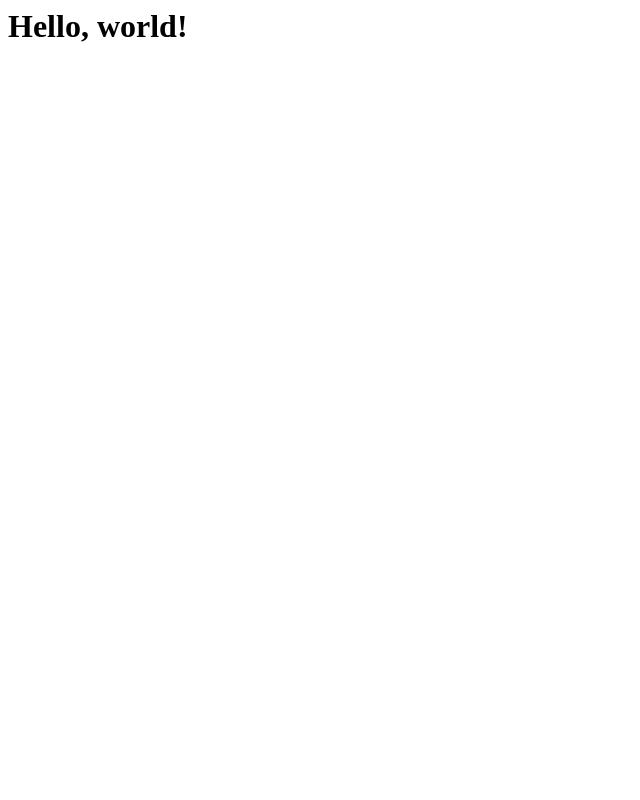
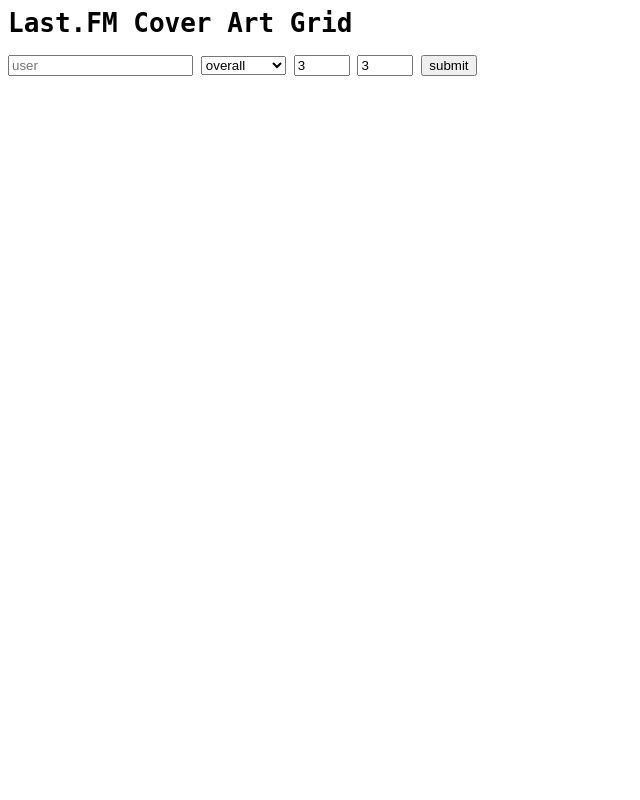
Before and after one commit to drproteus/lastfm-grid, a Flask app: page / in a window 1280 px wide. Before the commit the part shown is almost empty. Shown: the whole page, without its empty margins (0-640 px from the left). Run offline with Flask 3, Linux system fonts and the light colour scheme.

Commit message:
add frontend

```diff
--- a/templates/index.html
+++ b/templates/index.html
@@ -1 +1,45 @@
-<h1>Hello, world!</h1>
+<style>
+body {
+  font-family: monospace;
+}
+</style>
+<script>
+document.addEventListener("DOMContentLoaded", () => {
+  form.addEventListener("submit", (e) => {
+    e.preventDefault();
+    document.getElementById("submit").disabled = true;
+
+    const user = document.getElementById("user").value;
+    const width = document.getElementById("width").value;
+    const height = document.getElementById("height").value;
+    const period = document.getElementById("period").value;
+
+    fetch(`/covers/${width}/${height}/${user}/${period}`, {
+      method: "POST",
+    }).then(response => response.blob()
+    ).then(blob => {
+      const objectURL = URL.createObjectURL(blob);
+      document.getElementById("cover-art-grid").src = objectURL;
+      document.getElementById("submit").disabled = false;
+    });
+  });
+});
+</script>
+<html>
+  <h1>Last.FM Cover Art Grid</h2>
+  <form id="form" action="">
+    <input type="text" name="user" id="user" placeholder="user" required>
+    <select id="period">
+      <option value="overall" selected>overall</option>
+       <option value="7day">7 day</option>
+       <option value="1month">1 month</option>
+       <option value="3month">3 months</option>
+       <option value="6month">6 months</option>
+       <option value="12month">12 months</option>
+    </select>
+    <input type="number" min="2" max="10" name="width" id="width" value=3>
+    <input type="number" min="2" max="10" name="height" id="height" value=3>
+    <button id="submit">submit</button>
+  </form>
+  <img id="cover-art-grid" src="">
+</html>
```
